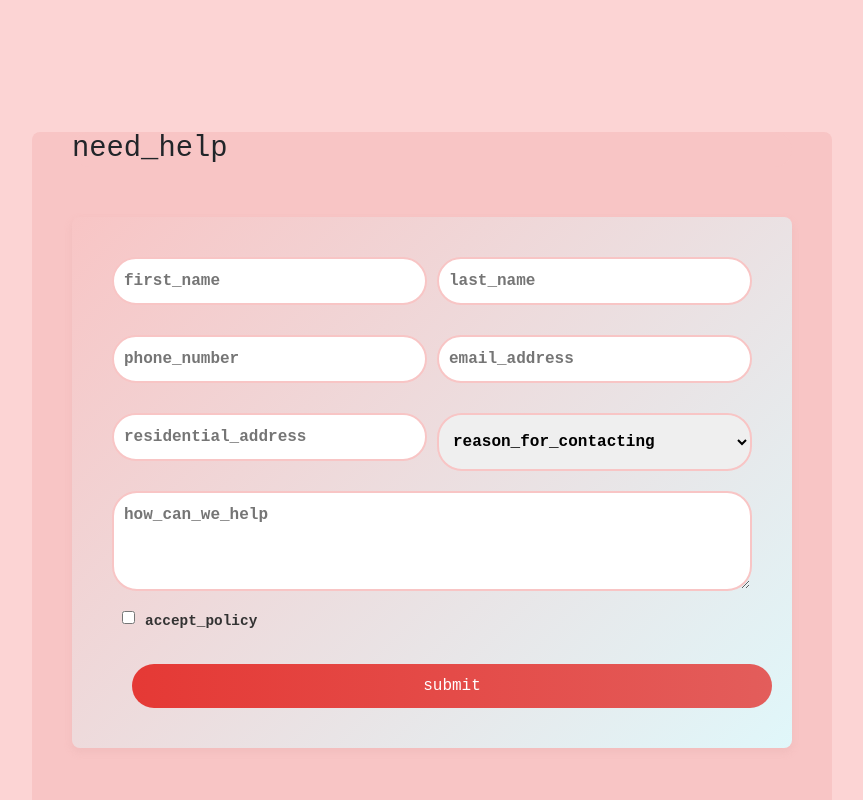
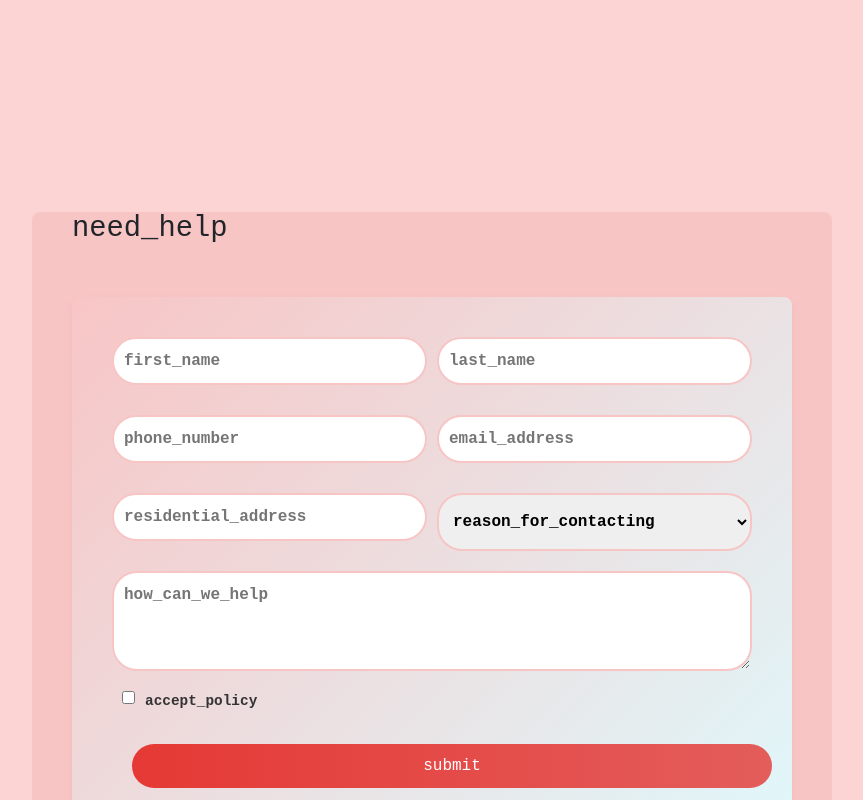
Before and after one commit to brachi2002/latet-lalev, a React (Create React App) app: page / in a window 1280 px wide. Shown: the part 1360-2160 px from the top of the page, without its empty margins (208-1071 px from the left). Built offline with nearby package versions, Linux system fonts and the light colour scheme; no server answers; the database is empty.

Commit message:
update contact form

```diff
--- a/src/components/ContactForm.css
+++ b/src/components/ContactForm.css
@@ -7,7 +7,7 @@
   margin: 20px auto;
   font-family: Courier New;
     font-weight: bold;
-    margin-top: -230px;
+    margin-top: -150px;
     padding-top: 0;
 
 }
```
